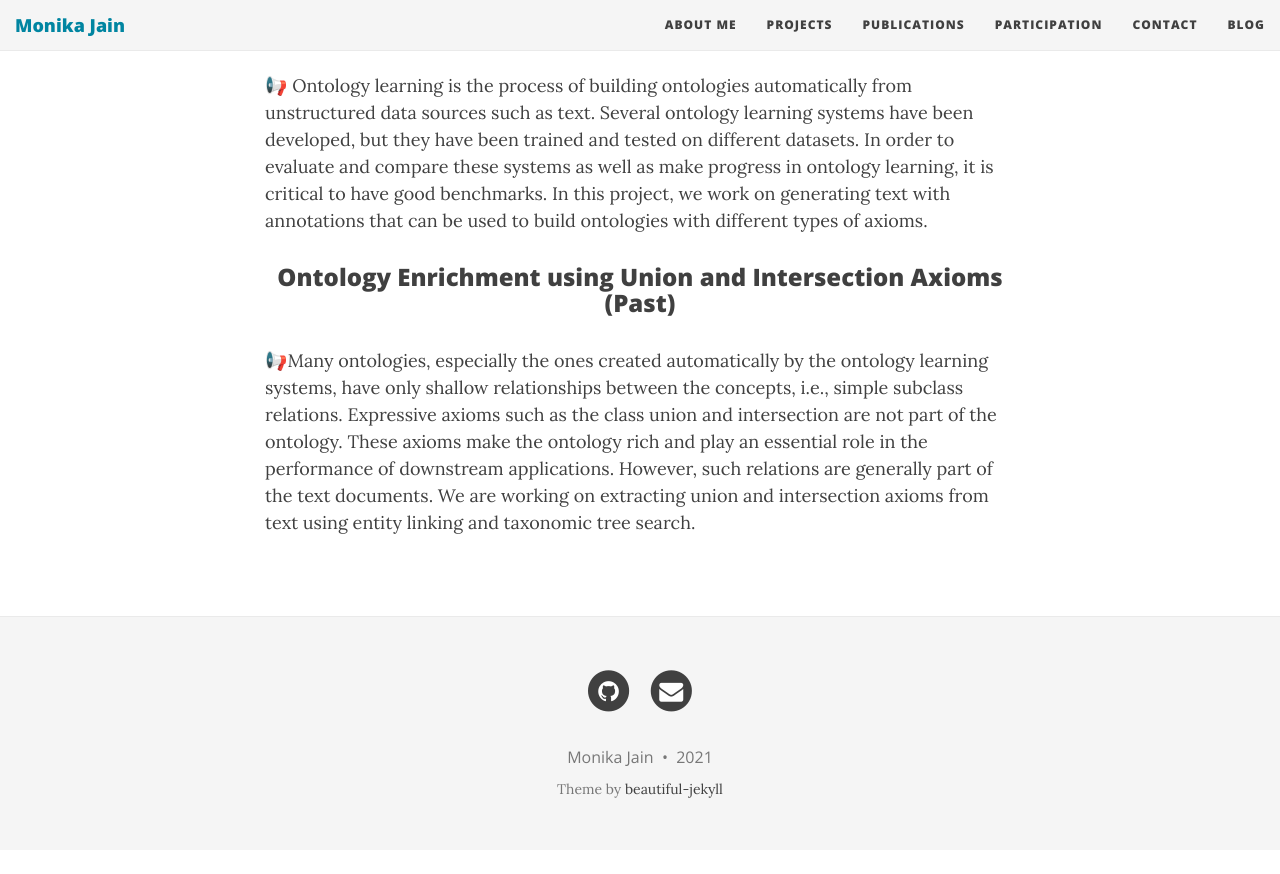
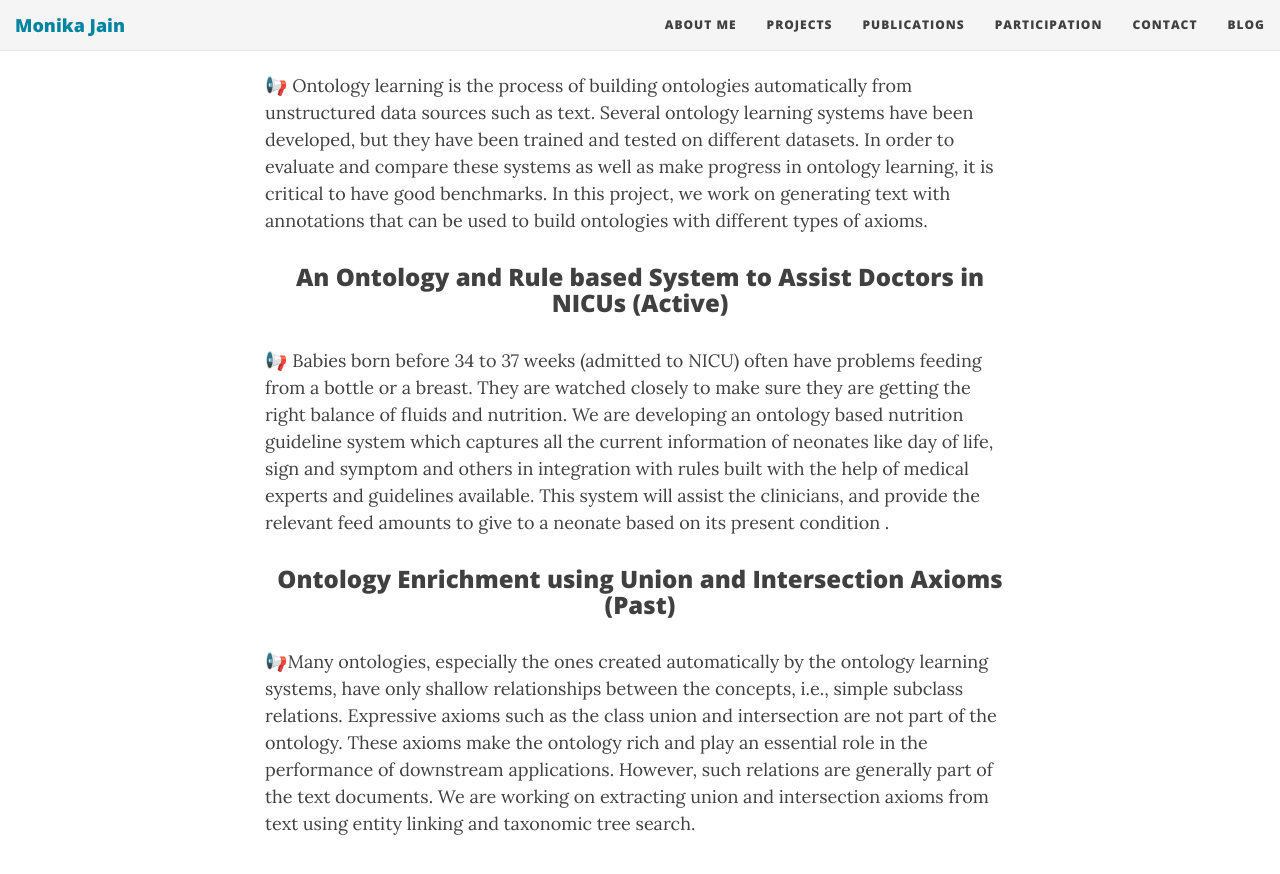
Before and after one commit to MonikaJain19/MonikaJain19.github.io, a Jekyll site: the page built from projects.md, in a window 1280 px wide and 900 px high, scrolled down 534 px. Shown: the top 874 px of the window. Built offline with Jekyll 4.4.1, drawn with Linux system fonts in a browser that asks for light colours; nearby versions of some CDN libraries; before the commit the page ends 1384 px from its top, so only the background shows below that.

Commit message:
Update projects.md

```diff
--- a/projects.md
+++ b/projects.md
@@ -18,6 +18,14 @@ List of <b>projects</b> that I am currently working on.
 <p align="left">
 📢 Ontology learning is the process of building ontologies automatically from unstructured data sources such as text. Several ontology learning systems have been developed, but they have been trained and tested on different datasets. In order to evaluate and compare these systems as well as make progress in ontology learning, it is critical to have good benchmarks. In this project, we work on generating text with annotations that can be used to build ontologies with different types of axioms.
 </p>
+
+
+### <center> An Ontology and Rule based System to Assist Doctors in NICUs (Active)</center>
+<p align="left">
+📢
+Babies born before 34 to 37 weeks (admitted to NICU) often have problems feeding from a bottle or a breast. They are watched closely to make sure they are getting the right balance of fluids and nutrition. We are developing an ontology based nutrition guideline system which captures all the current information of neonates like day of life, sign and symptom and others in  integration with rules built with the help of medical experts and guidelines available. This system will assist the clinicians, and provide the relevant feed amounts to give to a neonate based on its present condition .
+</p>
+
 ### <center>Ontology Enrichment using Union and Intersection Axioms (Past)</center>
 <p align="left">
 📢Many  ontologies,  especially  the  ones  created  automatically by the ontology learning systems, have only shallow relationships  between  the  concepts,  i.e.,  simple  subclass  relations. Expressive axioms such as the class union and intersection are not part of the ontology. These axioms make the ontology  rich  and  play  an  essential  role  in  the  performance  of downstream  applications.  However,  such  relations  are  generally part of the text documents. We are working on extracting union and intersection axioms from text using entity linking and taxonomic tree search.
```
